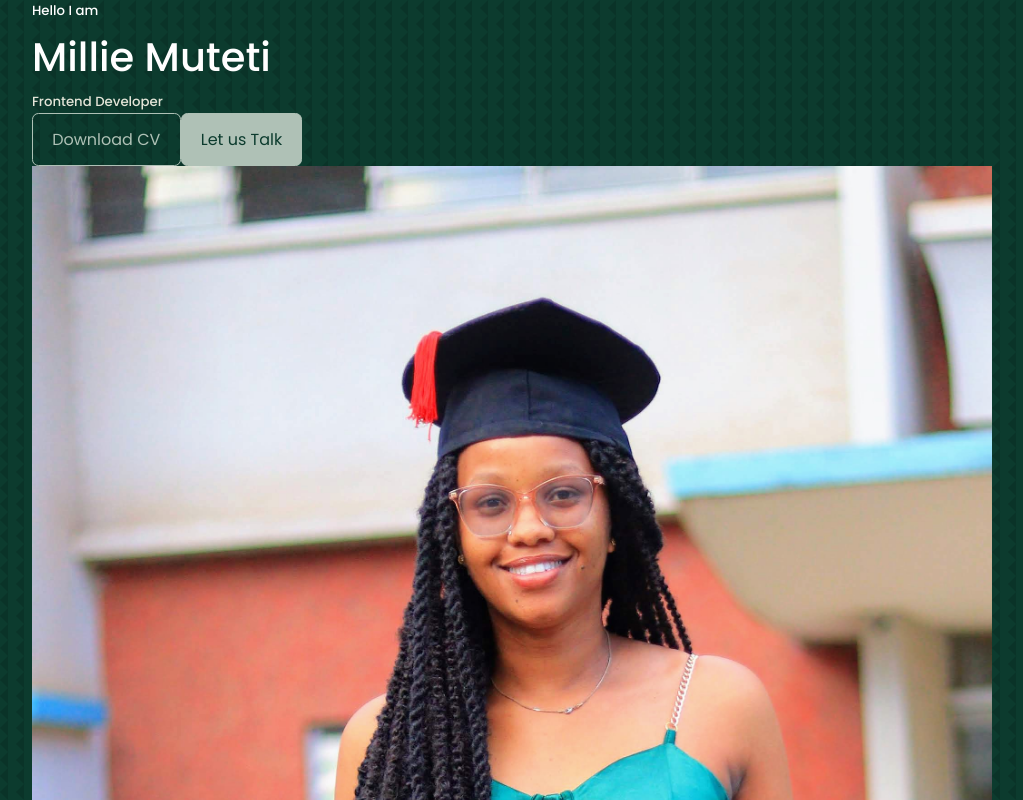
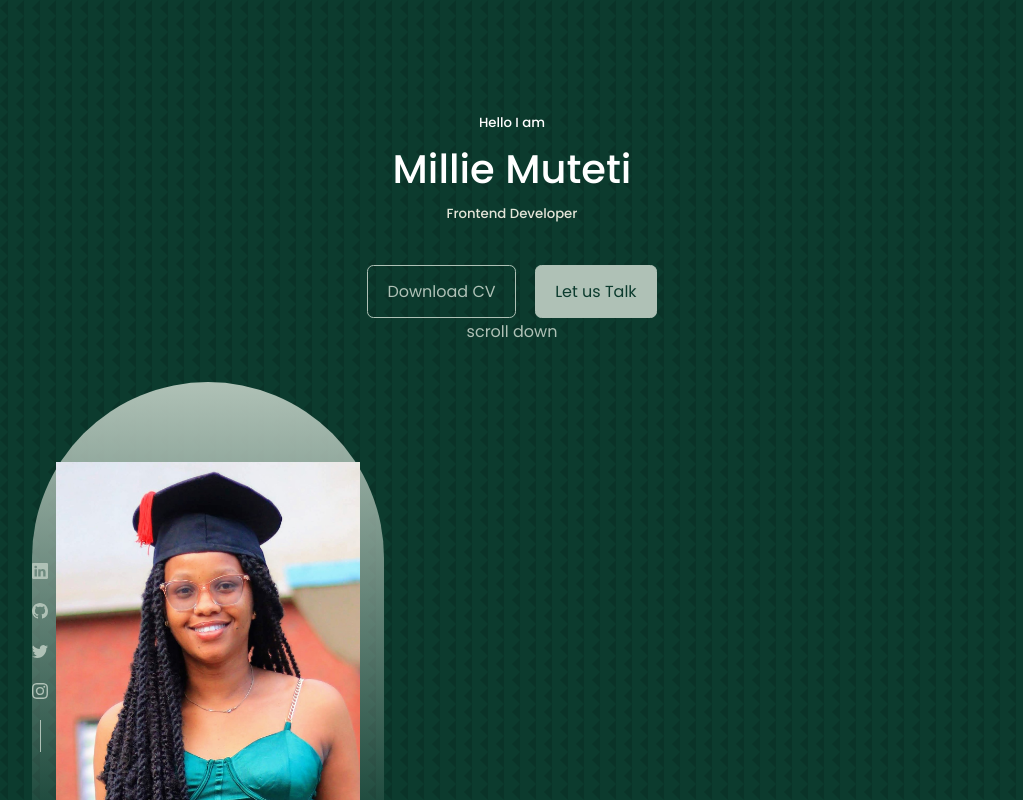
Before and after one commit to MillieMuteti/myPortfolio, a React (Vite) app: page / in a window 1280 px wide. Shown: the top 800 px of the page, without its empty margins (128-1151 px from the left). Built offline with nearby package versions, Linux system fonts and the light colour scheme.

Commit message:
add styling to header file

```diff
--- a/package.json
+++ b/package.json
@@ -23,5 +23,7 @@
     "eslint-plugin-react-hooks": "^4.6.0",
     "eslint-plugin-react-refresh": "^0.3.4",
     "vite": "^4.3.9"
+
   }
+
 }
--- a/src/components/header/CTA.jsx
+++ b/src/components/header/CTA.jsx
@@ -1,3 +1,5 @@
+/* eslint-disable no-unused-vars */
+
 import React from 'react'
 import CV from "../../assets/CV.pdf"
 
--- a/src/components/header/Header.jsx
+++ b/src/components/header/Header.jsx
@@ -1,5 +1,6 @@
+/* eslint-disable no-unused-vars */
 import React from 'react'
-import Me from '../../assets/me.png'
+import Meee from '../../assets/Meee.png'
 import CTA from './CTA'
 import Headersocials from './Headersocials'
 import "./header.css"
@@ -13,10 +14,12 @@
         <h1>Millie Muteti</h1>
         <h5 className='text-light'>Frontend Developer</h5>
         <CTA />
+        <Headersocials />
         <div className='me'>
-          <img src={Me} alt='me' />
+          <img src={Meee} alt='me' />
         </div>
         <a href='#contact' className='scroll__down'>scroll down</a>
+
       </div>
 
     </header>
--- a/src/components/header/Headersocials.jsx
+++ b/src/components/header/Headersocials.jsx
@@ -1,12 +1,17 @@
+/* eslint-disable no-unused-vars */
 import React from 'react'
+import {BsLinkedin} from 'react-icons/bs'
+import {BsGithub} from 'react-icons/bs'
+import {BsTwitter} from 'react-icons/bs'
+import {BsInstagram} from 'react-icons/bs'
 
 function Headersocials() {
   return (
     <div className='header__socials'>
-    <a href='https://linkedin.com' target='_blank'></a>
-    <a href='https://github.com' target='_blank'></a>
-    <a href='https://twitter.com' target='_blank'></a>
-    <a href='https://instagram.com' target='_blank'></a>
+    <a href='https://linkedin.com' target='_blank'><BsLinkedin /></a>
+    <a href='https://github.com' target='_blank'><BsGithub /></a>
+    <a href='https://twitter.com' target='_blank'><BsTwitter /></a>
+    <a href='https://instagram.com' target='_blank'><BsInstagram /></a>
 
     </div>
   )
--- a/src/components/header/header.css
+++ b/src/components/header/header.css
@@ -0,0 +1,46 @@
+header {
+    height: 100vh;
+    padding-top: 7rem;
+    overflow: hidden;
+}
+
+.header__container {
+    text-align: center;
+    height: 100%;
+    position: relative;
+}
+
+.cta {
+    margin-top: 2.5rem;
+    display: flex;
+    gap: 1.2rem;
+    justify-content: center;
+}
+
+.header__socials{
+    display: flex;
+    flex-direction: column;
+    align-items: center;
+    gap: 0.8rem;
+    position: absolute;
+    left: 0;
+    bottom: 3rem;
+}
+
+.header__socials::after {
+    content: '';
+    width: 1px;
+    height: 2rem;
+    background: var(--color-primary);
+}
+
+.me {
+    background: linear-gradient(var(--color-primary), transparent);
+    width: 22rem;
+    height: 30rem;
+    position: absolute;
+    left: calc(50% -11rem);
+    margin-top: 4rem;
+    border-radius: 12rem 12rem 0 0;
+    padding: 5rem 1.5rem 1.5rem 1.5rem;
+}
```
Also changed, not shown: src/assets/Meee.png (added), src/assets/me.png.
